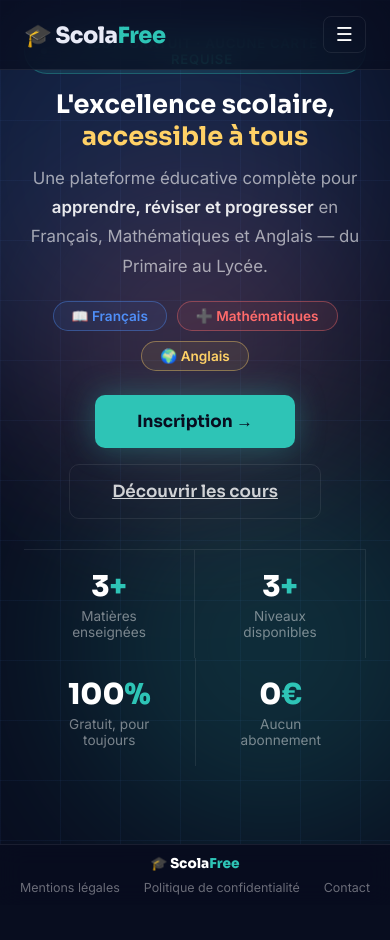
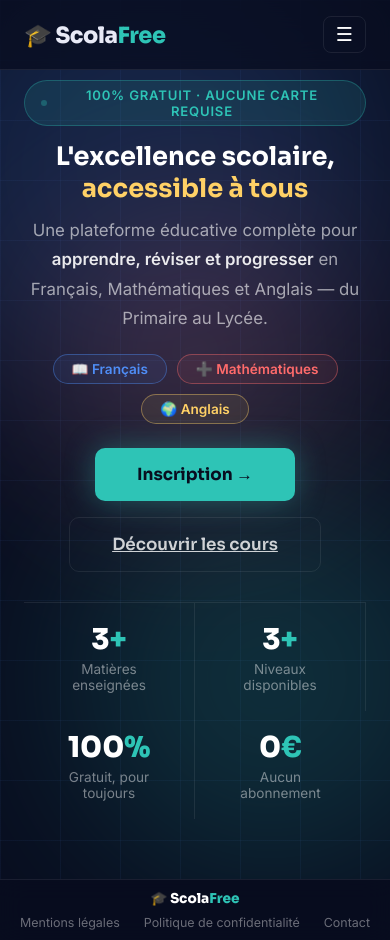
Before and after one commit to Ced62800/ScolaFree, a Next.js app: page / in a window 390 px wide. Before the commit the page ends 905 px from the top, so only its background shows below. Built offline with nearby package versions, Linux system fonts and the light colour scheme; no server answers.

Commit message:
fix mobile stats

```diff
--- a/app/globals.css
+++ b/app/globals.css
@@ -410,21 +410,23 @@ footer {
     display: none;
   }
   .hero {
-    padding-bottom: 120px;
+    height: auto;
+    min-height: 100vh;
+    padding-top: 80px;
+    padding-bottom: 60px;
   }
   .stats {
+    display: grid;
     grid-template-columns: 1fr 1fr;
   }
   footer {
     position: relative;
-  }
-  .nav-links {
-    display: none;
-  }
-  footer {
     padding: 10px 20px;
     justify-content: center;
     text-align: center;
+  }
+  .nav-links {
+    display: none !important;
   }
   .footer-copy {
     display: none;
```
